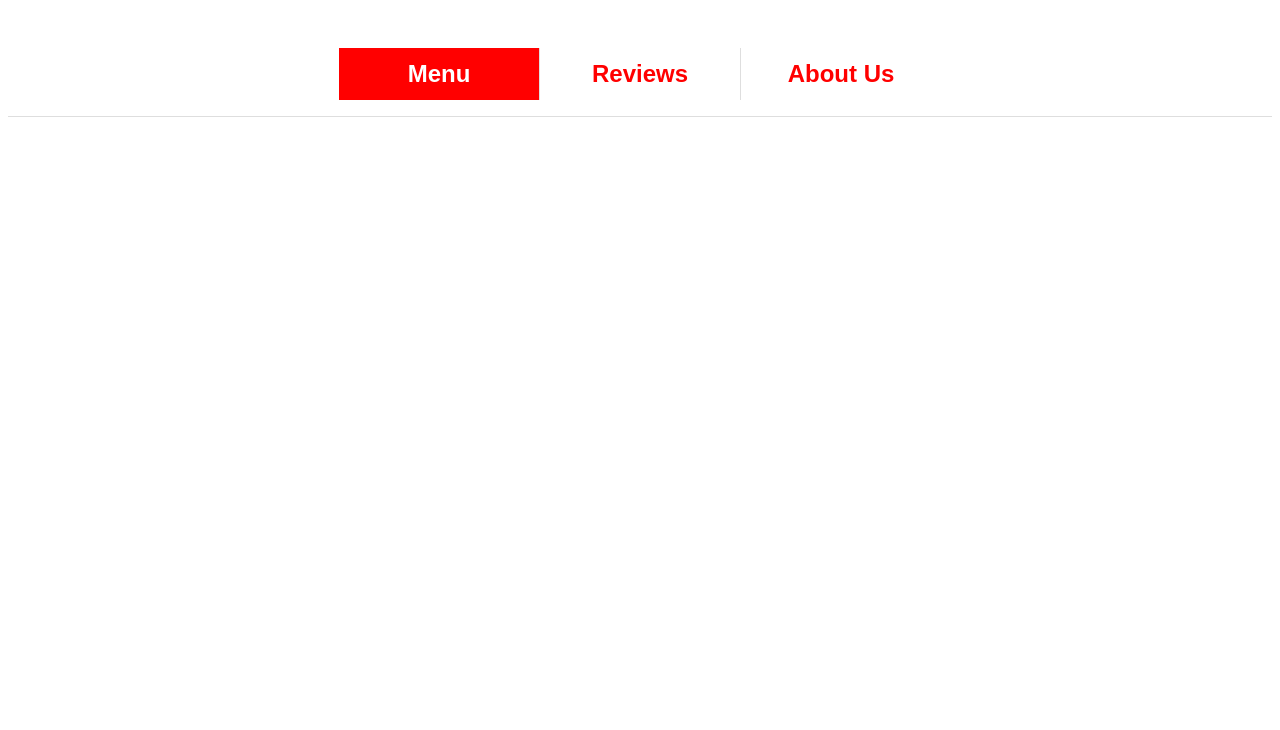
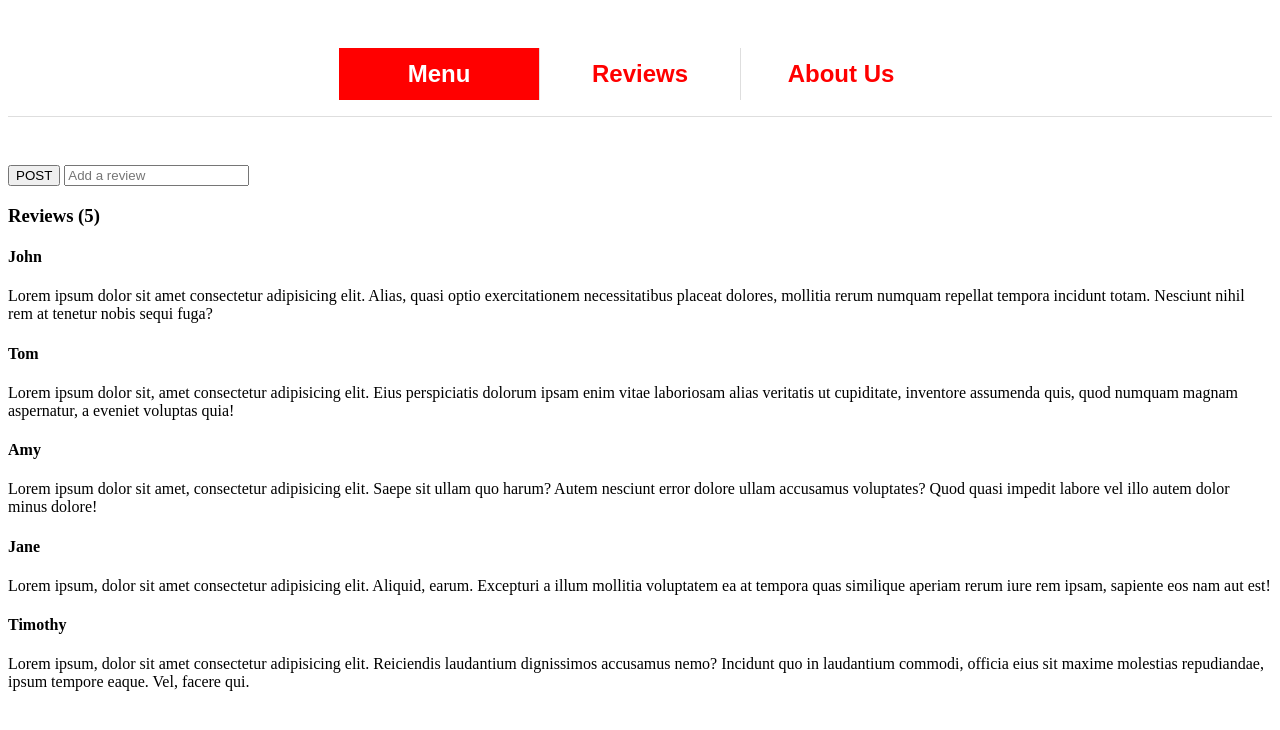
Before and after one commit to bbbbcccd/restaurant-page, a website built with webpack: page src/template.html in a window 1280 px wide. Built offline with nearby package versions, Linux system fonts and the light colour scheme.

Commit message:
Add html for review page

```diff
--- a/src/template.html
+++ b/src/template.html
@@ -15,6 +15,35 @@
         <button class="tab" id="tab3">About Us</button>
     </div>
     <div id="content">
+        <form action="?" method="post">
+            <button type="submit">POST</button>
+            <input autocomplete="off" type="text" id="add-review" maxlength="150" placeholder="Add a review">
+        </form>
+
+        <h3 id="review-header">Reviews (5)</h3>
+
+        <div id="review-section">
+            <div class="review">
+                <h4>John</h4>
+                <p>Lorem ipsum dolor sit amet consectetur adipisicing elit. Alias, quasi optio exercitationem necessitatibus placeat dolores, mollitia rerum numquam repellat tempora incidunt totam. Nesciunt nihil rem at tenetur nobis sequi fuga?</p>
+            </div>
+            <div class="review">
+                <h4>Tom</h4>
+                <p>Lorem ipsum dolor sit, amet consectetur adipisicing elit. Eius perspiciatis dolorum ipsam enim vitae laboriosam alias veritatis ut cupiditate, inventore assumenda quis, quod numquam magnam aspernatur, a eveniet voluptas quia!</p>
+            </div>
+            <div class="review">
+                <h4>Amy</h4>
+                <p>Lorem ipsum dolor sit amet, consectetur adipisicing elit. Saepe sit ullam quo harum? Autem nesciunt error dolore ullam accusamus voluptates? Quod quasi impedit labore vel illo autem dolor minus dolore!</p>
+            </div>
+            <div class="review">
+                <h4>Jane</h4>
+                <p>Lorem ipsum, dolor sit amet consectetur adipisicing elit. Aliquid, earum. Excepturi a illum mollitia voluptatem ea at tempora quas similique aperiam rerum iure rem ipsam, sapiente eos nam aut est!</p>
+            </div>
+            <div class="review">
+                <h4>Timothy</h4>
+                <p>Lorem ipsum, dolor sit amet consectetur adipisicing elit. Reiciendis laudantium dignissimos accusamus nemo? Incidunt quo in laudantium commodi, officia eius sit maxime molestias repudiandae, ipsum tempore eaque. Vel, facere qui.</p>
+            </div>
+        </div>
     </div>
 </body>
 </html>
```
